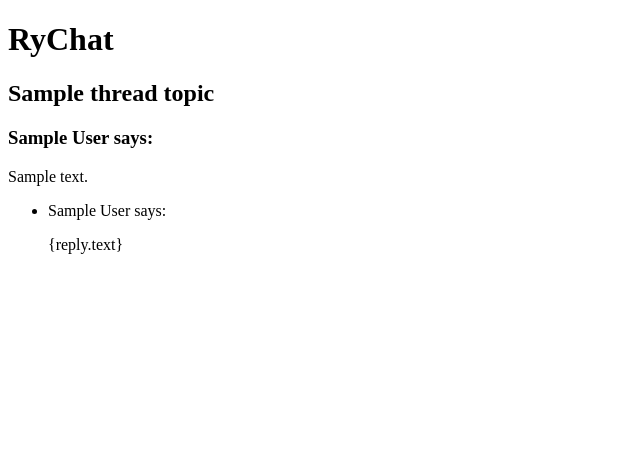
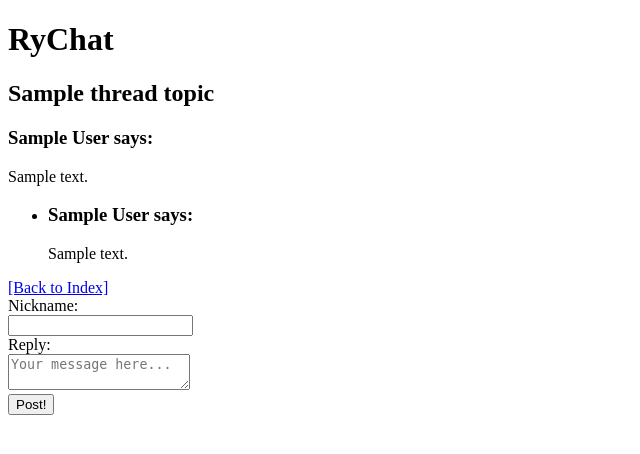
Before and after one commit to Ryan-Moe/ry-chat, a Django app: template rychat/templates/rychat/topic.html in a window 1280 px wide. Shown: the top 454 px of the page, without its empty margins (0-640 px from the left). Run offline with Django 3.2, Linux system fonts and the light colour scheme; the template is opened without the code that fills it: most values are stand-ins (such as "Sample title", 1, 10 or a date in 2020).

Commit message:
Added posting functionality to thread template. Added view to handle posts.

```diff
--- a/rychat/templates/rychat/index.html
+++ b/rychat/templates/rychat/index.html
@@ -8,9 +8,9 @@
 
 <body>
 <h1>Welcome to RyChat</h1>
-{% if thread_list %}
+{% if thread_index %}
       <ul>
-      {% for thread in thread_list %}
+      {% for thread in thread_index %}
             <li><a href="{% url 'rychat:topic' thread.id %}">{{thread.title}}</a></li>
       {% endfor %}
       </ul>
--- a/rychat/templates/rychat/topic.html
+++ b/rychat/templates/rychat/topic.html
@@ -13,8 +13,8 @@
       <p> {{ thread_topic.text }} </p>
       <ul>
       {% for reply in thread_replies %}
-            <li>{{reply.author}} says:
-                  <p>{reply.text}</p>
+            <li><h3>{{reply.author}} says:</h3>
+                  <p>{{reply.text}}</p>
             </li>
       {% endfor %}
       </ul>
@@ -23,6 +23,22 @@
       This thread does not exist. I do not know how you got to this page.
       </p>
 {% endif %}
+<a href="{% url 'rychat:index' %}">[Back to Index]</a>
+
+<div>
+<form action="{% url "rychat:post" thread_topic.id %}" method="post">
+      {% csrf_token %}
+      <label for="authorbox">Nickname:</label><br>
+      <input type="text" name="author" id="authorbox"><br>
+
+      <label for="replybox">Reply:</label><br>
+      <textarea name="message" id="replybox" maxlength="1024"
+       placeholder="Your message here..."></textarea><br>
+
+      <input type="submit" value="Post!">
+</form>
+</div>
+
 </body>
 
 </html>
--- a/rychat/urls.py
+++ b/rychat/urls.py
@@ -5,5 +5,6 @@ from . import views
 app_name = 'rychat'
 urlpatterns = [
    path('', views.index, name='index'),
-   path('topic/<int:thread_id>/', views.thread, name='topic')
+   path('topic/<int:thread_id>/', views.thread, name='topic'),
+   path('topic/<int:thread_id>/post/', views.post_reply, name='post'),
 ]
```
Also changed, not shown: rychat/views.py (+16 -2 lines).
